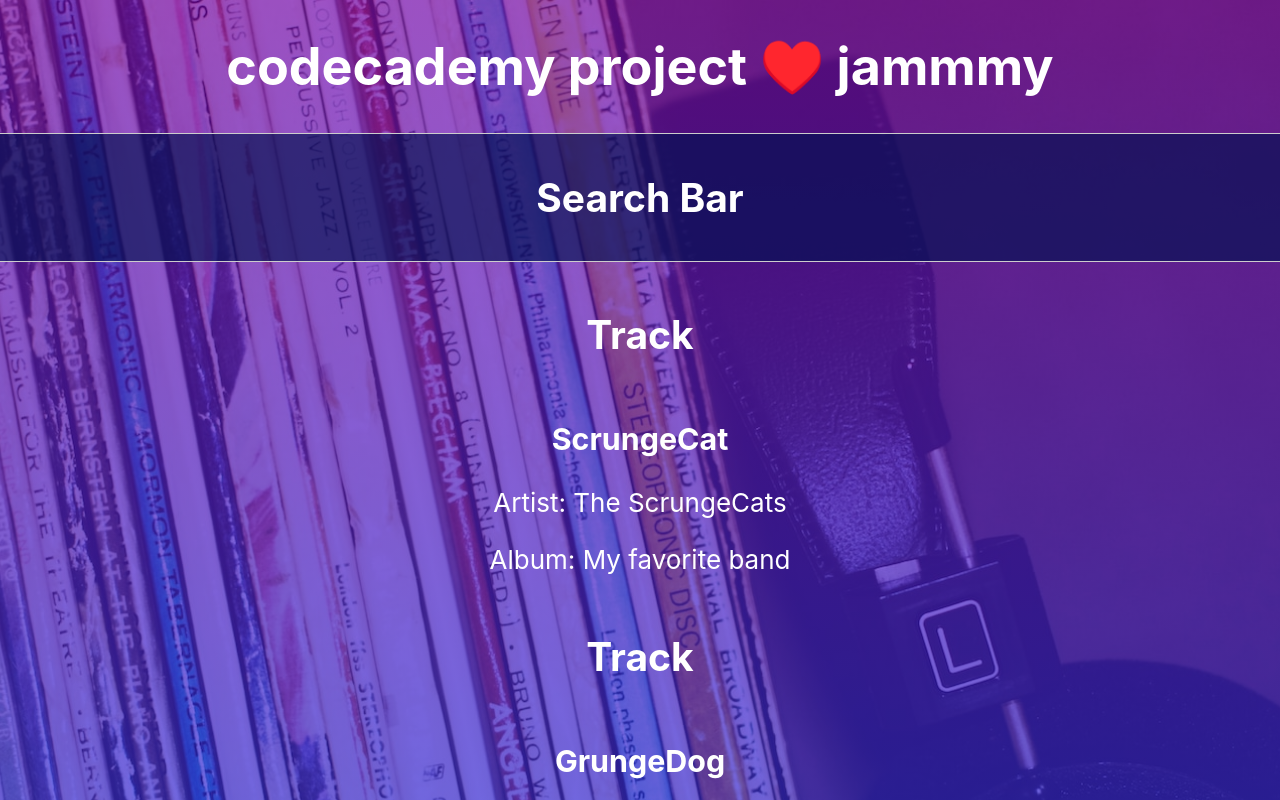
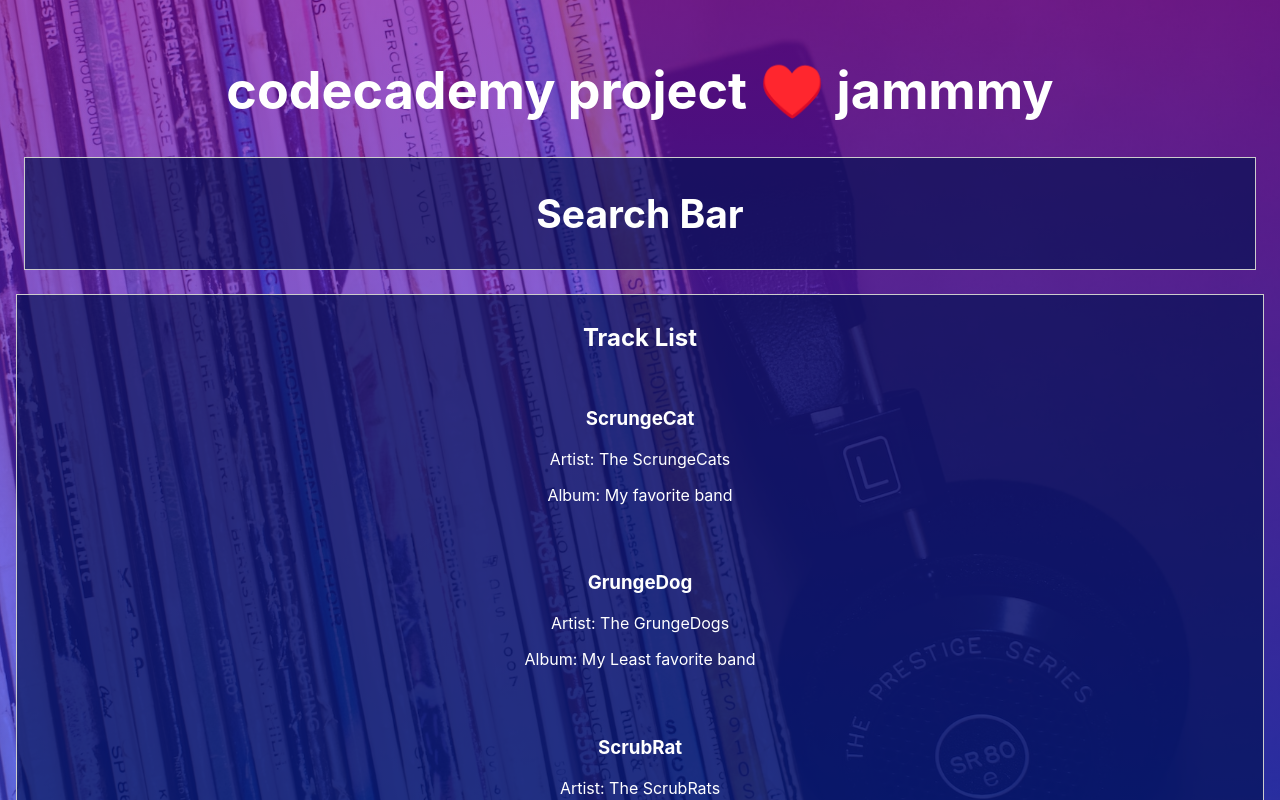
Before and after one commit to pie1011/codecademy-jammmy, a React (Create React App) app: page / in a window 1280 px wide. Shown: the top 800 px of the page. Built offline with nearby package versions, Linux system fonts and the light colour scheme.

Commit message:
minor styling updates

```diff
--- a/src/App.css
+++ b/src/App.css
@@ -1,5 +1,9 @@
 .App {
   text-align: center;
+  padding: 1rem;
+  color: white;
+  min-height: 100vh;
+
 }
 
 .App-logo {
@@ -9,13 +13,13 @@
 
 .App-header {
   /* background-color: #282c34; */
-  min-height: 100vh;
+  min-height: 20vh;
   display: flex;
   flex-direction: column;
-  align-items: center;
+  align-items: stretch;
   justify-content: center;
   font-size: calc(10px + 2vmin);
-  color: white;
+  padding: 0.5rem;
 }
 
 .App-link {
@@ -30,15 +34,31 @@
   font-size: 0.75rem;
 }
 
-.search {
+.search, .Track-list {
   background-color: rgba(0, 16, 80, 0.65);
-  width: 100%;
-  padding: 0.5rem;
   border: 1px solid #ccc;
-  border-radius: 0.25rem;
   margin-bottom: 1rem;
 }
+.Track-list {
+  min-height: 20vh;
+  display: flex;
+  flex-direction: column;
+  align-items: stretch;
+  justify-content: center;
+  padding: 0.5rem;
+}
 
+.Track-body {
+  margin: none;
+  border-left: none;
+  border-right: none;
+  padding-bottom: 1rem;
+  padding-top: 1rem;
+}
+.Track-body:hover {
+  background-color: rgba(0, 16, 80, 0.65);
+
+}
 .class-body {
   display: flex;
   flex-direction: column;
--- a/src/App.js
+++ b/src/App.js
@@ -15,12 +15,15 @@ function App() {
           codecademy project <span className="heart">♥️</span> jammmy
         </h1>
         <SearchBar />
+      </header>
+      <section className="Track-list">
+        <h2>Track List</h2>
         {
           music.map((song, index) =>
             <Track key={index} musicObject={song} />
           )
         }
-      </header>
+      </section>
       <div className="App-body">
         <p className='small'>
           Photo by <a href="https://unsplash.com/fr/@blocks?utm_source=unsplash&utm_medium=referral&utm_content=creditCopyText">blocks</a> on <a href="https://unsplash.com/images/things/music?utm_source=unsplash&utm_medium=referral&utm_content=creditCopyText">Unsplash</a>
--- a/src/components/Track.js
+++ b/src/components/Track.js
@@ -4,7 +4,6 @@ import TrackBody from './TrackBody';
 function Track(props) {
     return (
         <>
-            <h2>Track</h2>
             <TrackBody track={props.musicObject.track} artist={props.musicObject.artist} album={props.musicObject.album} />
         </>
     );
--- a/src/components/TrackBody.js
+++ b/src/components/TrackBody.js
@@ -2,7 +2,7 @@ import React from "react";
 
 function TrackBody(props) {
     return (
-        <div className="track-body">
+        <div className="Track-body">
             <h3>{props.track}</h3>
             <p>Artist: {props.artist}</p>
             <p>Album: {props.album}</p>
```
Lines whose indentation alone changed are shown as unchanged.
